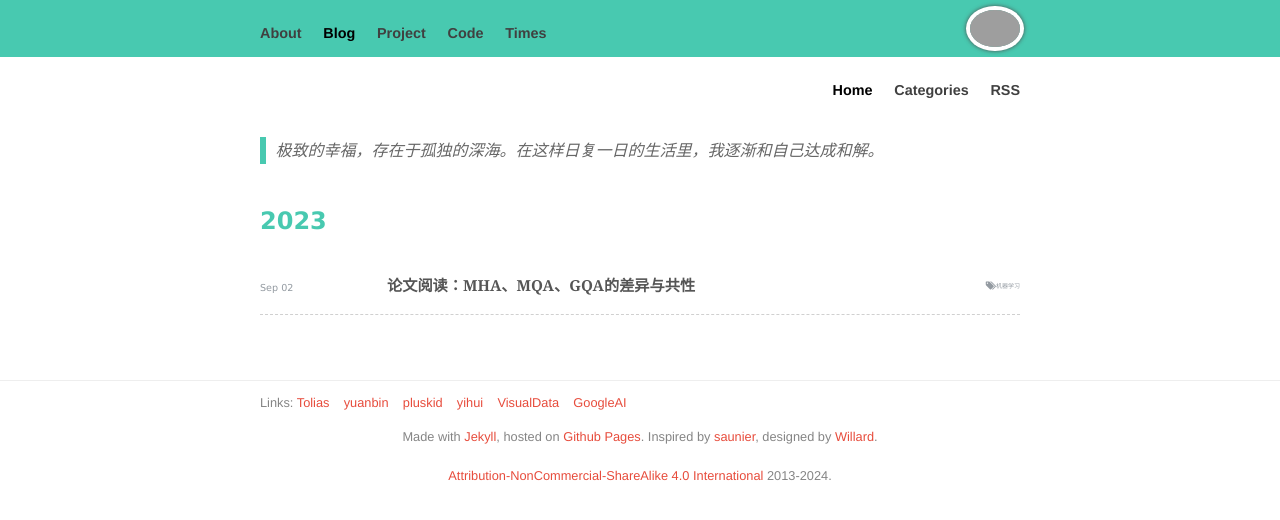
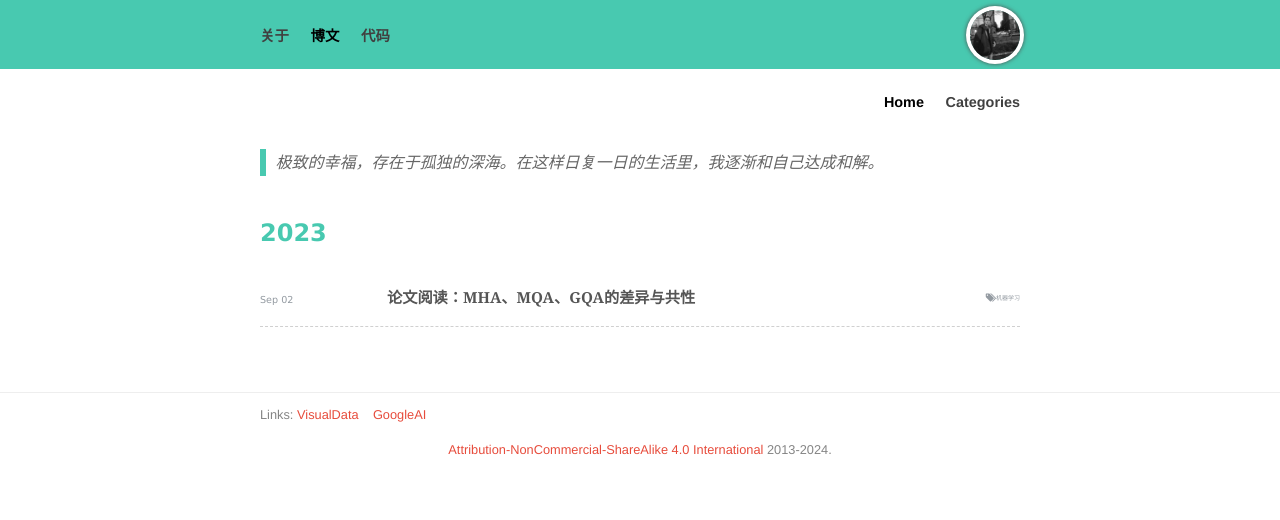
Before and after one commit to pointerhacker/pointerhacker.github.io, a Jekyll site: the page built from blog/index.html, in a window 1280 px wide. Shown: the top 520 px of the page. Built offline with Jekyll 4.4.1, drawn with Linux system fonts in a browser that asks for light colours; nearby versions of some CDN libraries; grey boxes are pictures that could not be loaded.

Commit message:
fix: 修改主题

```diff
--- a/_layouts/default.html
+++ b/_layouts/default.html
@@ -34,49 +34,19 @@
 <body>
   <div class="header-container">
     <header class="inner">
-      {% if page.url == '/cn/' %}
       <nav>
         <a class="{% if page.category == 'about-zh' %} selected {% endif %}" href="/cn/">关于</a>
         <a class="{% if page.category == 'blog' %} selected {% endif %}" href="/blog/">博文</a>
-        <a class="{% if page.category == 'project-zh' %} selected {% endif %}" href="/cn/project">项目</a>
+        <!-- <a class="{% if page.category == 'project-zh' %} selected {% endif %}" href="/cn/project">项目</a> -->
         <!--<a class="{% if page.category == 'publication' %} selected {% endif %}" href="/publication/">出版</a>-->
-        <!--<a href="https://github.com/willard-yuan/awesome-cbir-papers">视觉检索</a>-->
+        <!--<a href="https://github.com/pointerhacker./awesome-cbir-papers">视觉检索</a>-->
         <!--<a href="/books/">书单</a>-->
         <!--<a class="{% if page.category == 'resume' %} selected {% endif %}" href="/resume/">Resume</a>-->
         <!--<a href="/resume/">简历</a>-->
         <!--<a href="/YongYuan_resume.pdf">简历</a>-->
-        <a href="https://github.com/willard-yuan">代码</a>
-        <a href="/timeline/">时间线</a>
+        <a href="https://github.com/pointerhacker">代码</a>
+        <!-- <a href="/timeline/">时间线</a> -->
       </nav>
-      {% elsif page.url == '/cn/project' %}
-      <nav>
-        <a class="{% if page.category == 'about-zh' %} selected {% endif %}" href="/cn/">关于</a>
-        <a class="{% if page.category == 'blog' %} selected {% endif %}" href="/blog/">博文</a>
-        <a class="{% if page.category == 'project-zh' %} selected {% endif %}" href="/cn/project">项目</a>
-        <!--<a class="{% if page.category == 'publication' %} selected {% endif %}" href="/publication/">出版</a>-->
-        <!--<a href="https://github.com/willard-yuan/awesome-cbir-papers">视觉检索</a>-->
-	      <!--<a href="/books/">书单</a>-->
-        <!--<a class="{% if page.category == 'resume' %} selected {% endif %}" href="/resume/">Resume</a>-->
-        <!--<a href="/yuanyong_resume_cn.pdf">简历</a>-->
-        <!--<a href="/YongYuan_resume.pdf">简历</a>-->
-        <a href="https://github.com/willard-yuan">代码</a>
-        <a href="/timeline/">时间线</a>
-      </nav>
-      {% else %}
-      <nav>
-        <a class="{% if page.category == 'about' %} selected {% endif %}" href="/">About</a>
-        <a class="{% if page.category == 'blog' %} selected {% endif %}" href="/blog/">Blog</a>
-        <a class="{% if page.category == 'project' %} selected {% endif %}" href="/project/">Project</a>
-        <!--<a class="{% if page.category == 'publication' %} selected {% endif %}" href="/publication/">Publication</a>-->
-        <!--<a href="https://github.com/willard-yuan/awesome-cbir-papers">CBIR</a>-->
-	      <!--<a href="/books/">Book</a>-->
-        <!--<a class="{% if page.category == 'resume' %} selected {% endif %}" href="/resume/">Resume</a>-->
-        <!--<a href="/yuanyong_resume_cn.pdf">Resume</a>-->
-        <!--<a href="/YongYuan_resume.pdf">Resume</a>-->
-        <a href="https://github.com/willard-yuan">Code</a>
-        <a href="/timeline/">Times</a>
-      </nav>
-	  {% endif %}
 
       <div class="pull-right right logo">
         <!--<div class="name">
@@ -91,7 +61,7 @@
             </em>
           </small>
         </div>-->
-        <a href="http://yongyuan.name/"><img class="avatar" src="http://yongyuan.name/imgs/yongyuan_55.png" alt="My profile picture" /></a>
+        <a href="https://pointerhacker.github.io/"><img class="avatar" src="https://pointerhacker.github.io/imgs/pointer.JPG" alt="My profile picture" /></a>
       </div>
       <div class="clear"></div>
     </header>
@@ -104,18 +74,18 @@
   <footer>
     <div  style="border-bottom: 1px solid #eee"></div>
     <p class="linkings">
-    Links: <a href="http://cmp.felk.cvut.cz/~toliageo/publi.html">Tolias</a>&nbsp&nbsp&nbsp&nbsp<a href="https://blog.yuanbin.me/">yuanbin</a>&nbsp&nbsp&nbsp&nbsp<a href="http://freemind.pluskid.org/">pluskid</a>&nbsp&nbsp&nbsp&nbsp<a href="https://yihui.org/cn/">yihui</a>&nbsp&nbsp&nbsp&nbsp<a href="https://www.visualdata.io/">VisualData</a>&nbsp&nbsp&nbsp&nbsp<a href="https://ai.googleblog.com/">GoogleAI</a>
+    Links: <a href="https://www.visualdata.io/">VisualData</a>&nbsp&nbsp&nbsp&nbsp<a href="https://ai.googleblog.com/">GoogleAI</a>
     </p>
-    <p>
-      Made with <a href="http://jekyllrb.com/">Jekyll</a>,
-      hosted on <a href="https://github.com/willard-yuan/willard-yuan.github.io">Github Pages</a>. Inspired by <a href="http://sebastien.saunier.me/">saunier</a>, designed by <a href="http://yongyuan.name">Willard</a>.
-    </p>
+    <!-- <p>
+      Made with <a href="https://pointerhacker.github.io/">Jekyll</a>,
+      hosted on <a href="https://github.com/pointerhacker./pointerhacker..github.io">Github Pages</a>. Inspired by <a href="http://sebastien.saunier.me/">saunier</a>, designed by <a href="http://yongyuan.name">Willard</a>.
+    </p> -->
     <p>
       <a href="https://creativecommons.org/licenses/by-nc-sa/4.0/">Attribution-NonCommercial-ShareAlike 4.0 International</a> 2013-2024.
     </p>
     <!--ul class="links">
       <li>
-        <a href="https://github.com/willard-yuan" title="See my code on GitHub">
+        <a href="https://github.com/pointerhacker." title="See my code on GitHub">
           <i class="icon-github"></i>
         </a>
       </li>
--- a/blog/categories.html
+++ b/blog/categories.html
@@ -10,7 +10,7 @@ category: categories
 <nav class = "sub-nav">
     <a class="{% if page.category == 'blog' %} selected {% endif %}" href="/blog/">Home</a>
     <a class="{% if page.category == 'categories' %} selected {% endif %}" href="/blog/categories.html">Categories</a>
-    <a class="{% if page.category == 'donate' %} selected {% endif %}" href="/blog/donate.html">Donate</a>
+    <!-- <a class="{% if page.category == 'donate' %} selected {% endif %}" href="/blog/donate.html">Donate</a> -->
 </nav>
 </div>
 </div>
--- a/blog/index.html
+++ b/blog/index.html
@@ -11,7 +11,7 @@ category: blog
     <a class="{% if page.category == 'blog' %} selected {% endif %}" href="/blog/">Home</a>
     <a class="{% if page.category == 'categories' %} selected {% endif %}" href="/blog/categories.html">Categories</a>
     <!---<a class="{% if page.category == 'donate' %} selected {% endif %}" href="/blog/donate.html">Donate</a>-->
-    <a class="{% if page.category == 'rss' %} selected {% endif %}" href="/blog/feed.xml">RSS</a>
+    <!-- <a class="{% if page.category == 'rss' %} selected {% endif %}" href="/blog/feed.xml">RSS</a> -->
 </nav>
 </div>
 </div>
--- a/timeline/css/default.css
+++ b/timeline/css/default.css
@@ -28,7 +28,7 @@ body{margin:0;padding:0;background:#1ABC9C;font-size:12px;overflow:auto}
   border-radius: 2rem;
   -webkit-border-radius: 2rem;
   -moz-border-radius: 2rem;
-  background: url(../../imgs/yongyuan_55.png) no-repeat;
+  background: url(../../imgs/pointer.JPG) no-repeat;
   background-size: 4rem;
   }
 
```
Also changed, not shown: _layouts/simplePage.html (+6 -6 lines), imgs/pointer.JPG (added), imgs/yongyuan.png (deleted), imgs/yongyuan_55.png (deleted).
